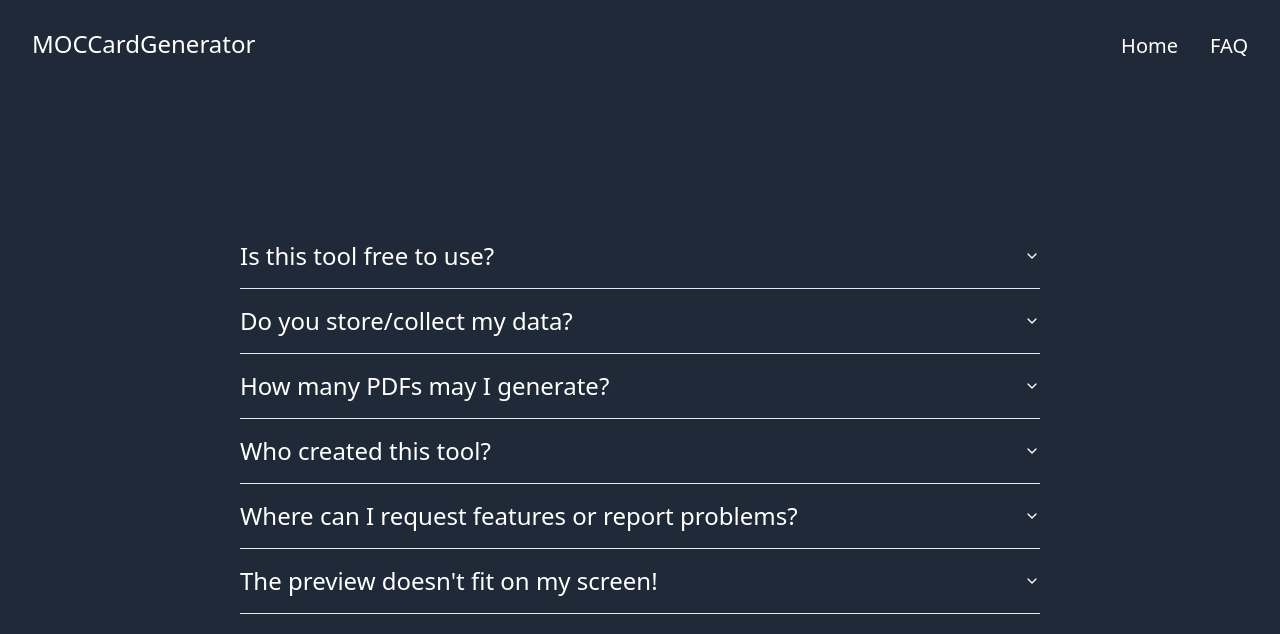
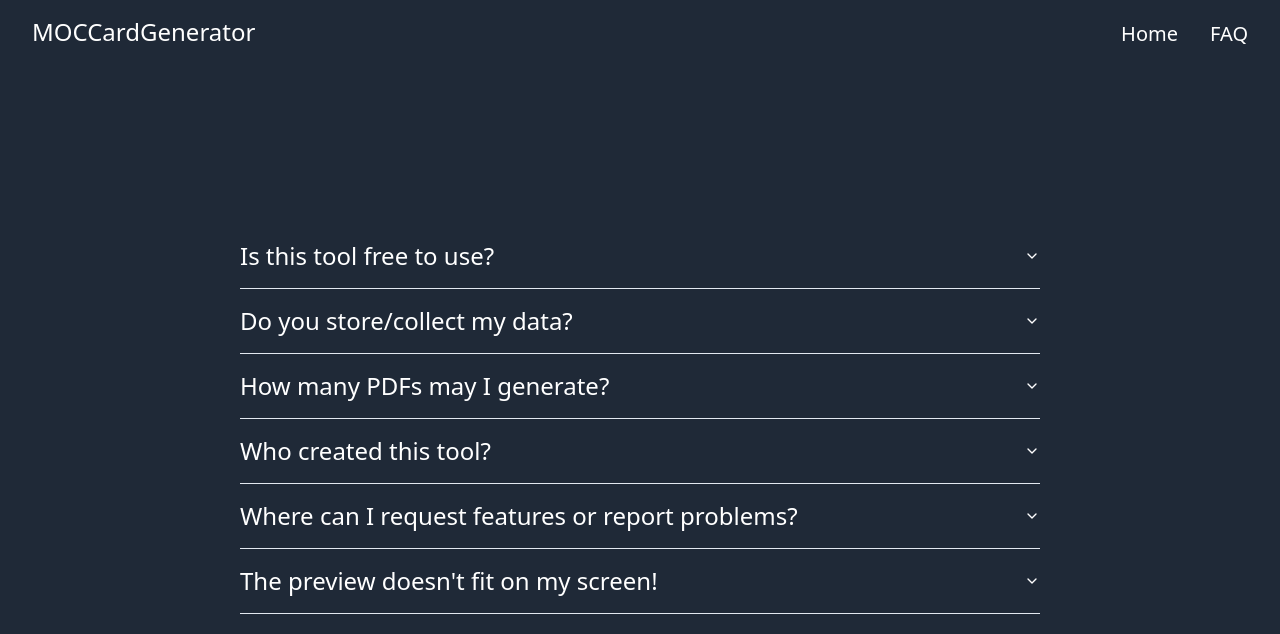
Before and after one commit to mocdaniel/moccardgenerator, a Next.js app: page /faq in a window 1280 px wide. Shown: the top 634 px of the page. Built offline with nearby package versions, Linux system fonts and the light colour scheme.

Commit message:
Removes padding from header links

```diff
--- a/components/Header.tsx
+++ b/components/Header.tsx
@@ -10,8 +10,8 @@ export default function Header(props: HeaderProps) {
         <div className="flex flex-row w-screen h-8 justify-between py-4 px-8 items-baseline text-white">
             <span className="text-2xl">MOCCardGenerator</span>
             <div className="flex flex-row justify-between gap-8">
-                <Link className="hover:underline text-xl pt-4" href={"/"}>Home</Link>
-                <Link className="hover:underline text-xl pt-4" href={"/faq"}>FAQ</Link>
+                <Link className="hover:underline text-xl" href={"/"}>Home</Link>
+                <Link className="hover:underline text-xl" href={"/faq"}>FAQ</Link>
                 { props.renderImage &&
                     <Button onClick={props.renderImage} variant="affirmative">
                         <FileDownIcon className="mr-2"/>
```
